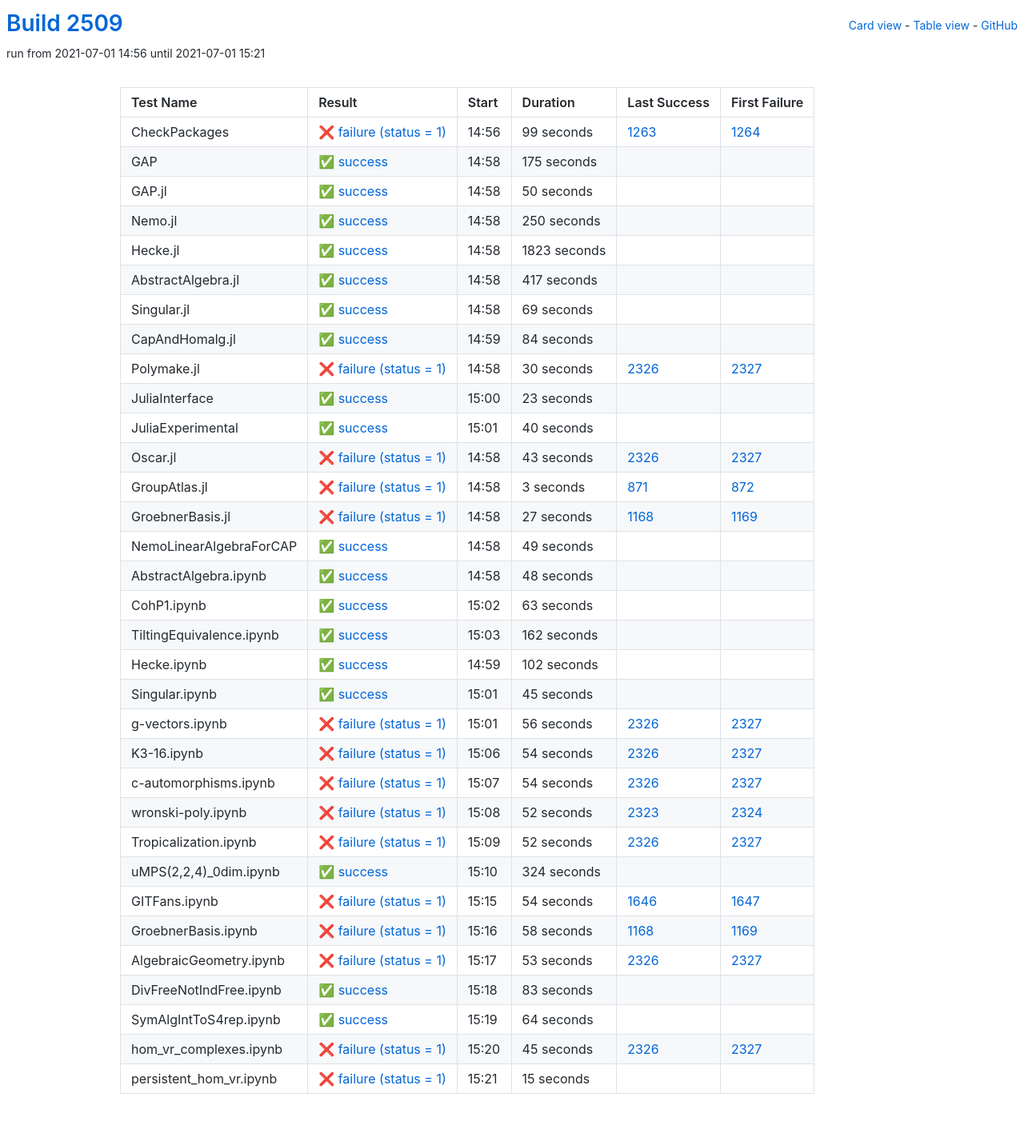
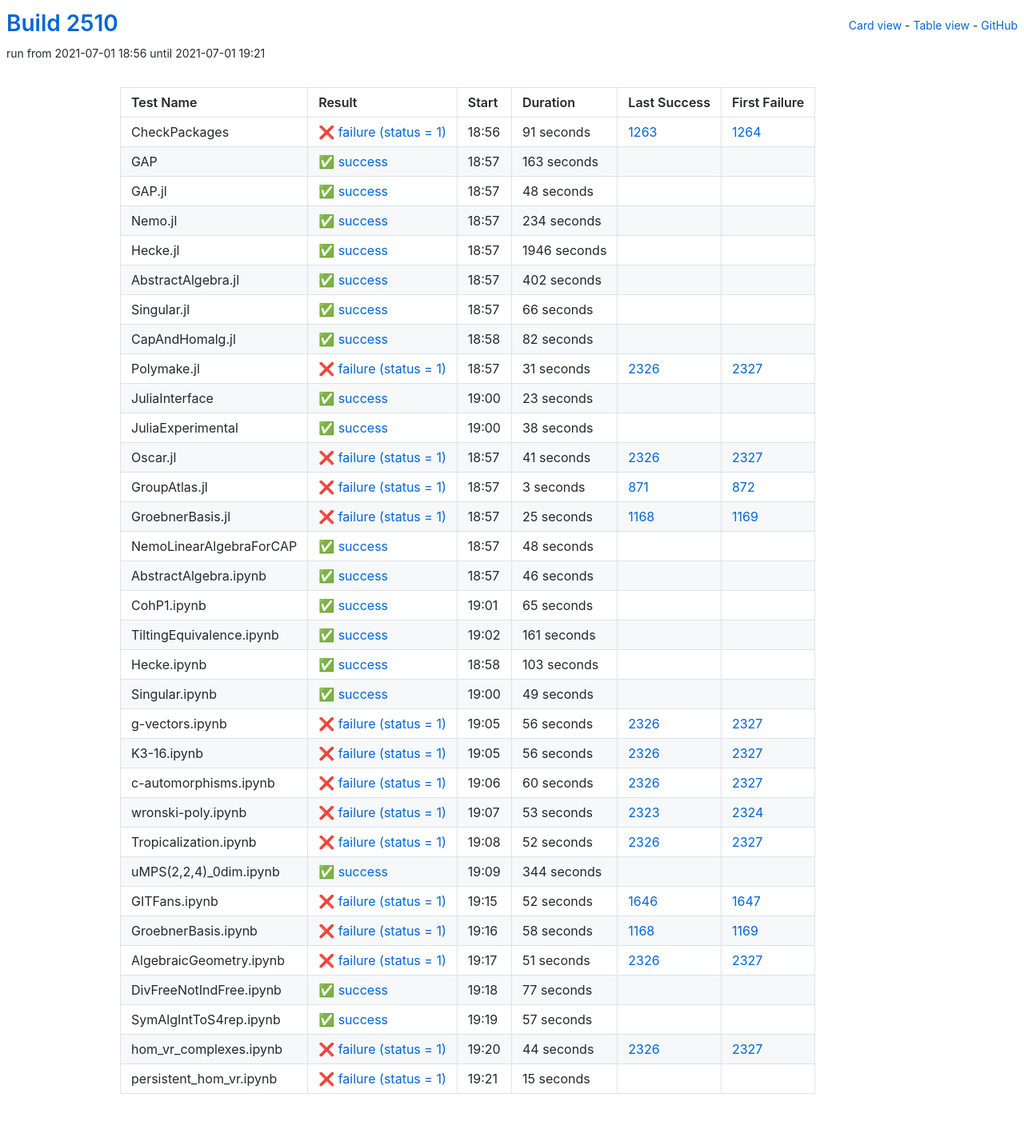
Before and after one commit to oscar-system/oscar-ci-status-stable, a Jekyll site: the page built from table.html, in a window 1280 px wide. Shown: the whole page at 80% size. Built offline with Jekyll 4.4.1, drawn with Linux system fonts in a browser that asks for light colours.

Commit message:
Build #2510

```diff
--- a/_data/ci.yml
+++ b/_data/ci.yml
@@ -1,6 +1,6 @@
 ---
-build: 2509
-build_url: https://oscarci.mathematik.uni-kl.de/job/oscar-stable/2509/
+build: 2510
+build_url: https://oscarci.mathematik.uni-kl.de/job/oscar-stable/2510/
 job: oscar-stable
 organization: oscar-system
 repo: oscar-ci-status-stable
@@ -8,116 +8,116 @@ repourl: https://github.com/oscar-system/oscar-ci-status-stable
 tests:
 - name: CheckPackages
   id: checkpackages
-  log: https://oscarci.mathematik.uni-kl.de/job/oscar-stable/2509/artifact/logs/build-2509/CheckPackages.log
-  start: 2021-07-01 14:56
+  log: https://oscarci.mathematik.uni-kl.de/job/oscar-stable/2510/artifact/logs/build-2510/CheckPackages.log
+  start: 2021-07-01 18:56
   success: false
   exitcode: 1
   status: failure
-  duration: 99
+  duration: 91
   last_success: 1263
   last_success_url: https://oscarci.mathematik.uni-kl.de/job/oscar-stable/1263/
   first_failure: 1264
   first_failure_url: https://oscarci.mathematik.uni-kl.de/job/oscar-stable/1264/
 - name: GAP
   id: gap
-  log: https://oscarci.mathematik.uni-kl.de/job/oscar-stable/2509/artifact/logs/build-2509/GAP.log
-  start: 2021-07-01 14:58
+  log: https://oscarci.mathematik.uni-kl.de/job/oscar-stable/2510/artifact/logs/build-2510/GAP.log
+  start: 2021-07-01 18:57
   success: true
   exitcode: 0
   status: success
-  duration: 175
+  duration: 163
   last_success: false
   last_success_url:
   first_failure: false
   first_failure_url:
 - name: GAP.jl
   id: gap-jl
-  log: https://oscarci.mathematik.uni-kl.de/job/oscar-stable/2509/artifact/logs/build-2509/GAP.jl.log
-  start: 2021-07-01 14:58
+  log: https://oscarci.mathematik.uni-kl.de/job/oscar-stable/2510/artifact/logs/build-2510/GAP.jl.log
+  start: 2021-07-01 18:57
   success: true
   exitcode: 0
   status: success
-  duration: 50
+  duration: 48
   last_success: false
   last_success_url:
   first_failure: false
   first_failure_url:
 - name: Nemo.jl
   id: nemo-jl
-  log: https://oscarci.mathematik.uni-kl.de/job/oscar-stable/2509/artifact/logs/build-2509/Nemo.jl.log
-  start: 2021-07-01 14:58
+  log: https://oscarci.mathematik.uni-kl.de/job/oscar-stable/2510/artifact/logs/build-2510/Nemo.jl.log
+  start: 2021-07-01 18:57
   success: true
   exitcode: 0
   status: success
-  duration: 250
+  duration: 234
   last_success: false
   last_success_url:
   first_failure: false
   first_failure_url:
 - name: Hecke.jl
   id: hecke-jl
-  log: https://oscarci.mathematik.uni-kl.de/job/oscar-stable/2509/artifact/logs/build-2509/Hecke.jl.log
-  start: 2021-07-01 14:58
+  log: https://oscarci.mathematik.uni-kl.de/job/oscar-stable/2510/artifact/logs/build-2510/Hecke.jl.log
+  start: 2021-07-01 18:57
   success: true
   exitcode: 0
   status: success
-  duration: 1823
+  duration: 1946
   last_success: false
   last_success_url:
   first_failure: false
   first_failure_url:
 - name: AbstractAlgebra.jl
   id: abstractalgebra-jl
-  log: https://oscarci.mathematik.uni-kl.de/job/oscar-stable/2509/artifact/logs/build-2509/AbstractAlgebra.jl.log
-  start: 2021-07-01 14:58
+  log: https://oscarci.mathematik.uni-kl.de/job/oscar-stable/2510/artifact/logs/build-2510/AbstractAlgebra.jl.log
+  start: 2021-07-01 18:57
   success: true
   exitcode: 0
   status: success
-  duration: 417
+  duration: 402
   last_success: false
   last_success_url:
   first_failure: false
   first_failure_url:
 - name: Singular.jl
   id: singular-jl
-  log: https://oscarci.mathematik.uni-kl.de/job/oscar-stable/2509/artifact/logs/build-2509/Singular.jl.log
-  start: 2021-07-01 14:58
+  log: https://oscarci.mathematik.uni-kl.de/job/oscar-stable/2510/artifact/logs/build-2510/Singular.jl.log
+  start: 2021-07-01 18:57
   success: true
   exitcode: 0
   status: success
-  duration: 69
+  duration: 66
   last_success: false
   last_success_url:
   first_failure: false
   first_failure_url:
 - name: CapAndHomalg.jl
   id: capandhomalg-jl
-  log: https://oscarci.mathematik.uni-kl.de/job/oscar-stable/2509/artifact/logs/build-2509/CapAndHomalg.jl.log
-  start: 2021-07-01 14:59
+  log: https://oscarci.mathematik.uni-kl.de/job/oscar-stable/2510/artifact/logs/build-2510/CapAndHomalg.jl.log
+  start: 2021-07-01 18:58
   success: true
   exitcode: 0
   status: success
-  duration: 84
+  duration: 82
   last_success: false
   last_success_url:
   first_failure: false
   first_failure_url:
 - name: Polymake.jl
   id: polymake-jl
-  log: https://oscarci.mathematik.uni-kl.de/job/oscar-stable/2509/artifact/logs/build-2509/Polymake.jl.log
-  start: 2021-07-01 14:58
+  log: https://oscarci.mathematik.uni-kl.de/job/oscar-stable/2510/artifact/logs/build-2510/Polymake.jl.log
+  start: 2021-07-01 18:57
   success: false
   exitcode: 1
   status: failure
-  duration: 30
+  duration: 31
   last_success: 2326
   last_success_url: https://oscarci.mathematik.uni-kl.de/job/oscar-stable/2326/
   first_failure: 2327
   first_failure_url: https://oscarci.mathematik.uni-kl.de/job/oscar-stable/2327/
 - name: JuliaInterface
   id: juliainterface
-  log: https://oscarci.mathematik.uni-kl.de/job/oscar-stable/2509/artifact/logs/build-2509/JuliaInterface.log
-  start: 2021-07-01 15:00
+  log: https://oscarci.mathematik.uni-kl.de/job/oscar-stable/2510/artifact/logs/build-2510/JuliaInterface.log
+  start: 2021-07-01 19:00
   success: true
   exitcode: 0
   status: success
@@ -128,32 +128,32 @@ tests:
   first_failure_url:
 - name: JuliaExperimental
   id: juliaexperimental
-  log: https://oscarci.mathematik.uni-kl.de/job/oscar-stable/2509/artifact/logs/build-2509/JuliaExperimental.log
-  start: 2021-07-01 15:01
+  log: https://oscarci.mathematik.uni-kl.de/job/oscar-stable/2510/artifact/logs/build-2510/JuliaExperimental.log
+  start: 2021-07-01 19:00
   success: true
   exitcode: 0
   status: success
-  duration: 40
+  duration: 38
   last_success: false
   last_success_url:
   first_failure: false
   first_failure_url:
 - name: Oscar.jl
   id: oscar-jl
-  log: https://oscarci.mathematik.uni-kl.de/job/oscar-stable/2509/artifact/logs/build-2509/Oscar.jl.log
-  start: 2021-07-01 14:58
+  log: https://oscarci.mathematik.uni-kl.de/job/oscar-stable/2510/artifact/logs/build-2510/Oscar.jl.log
+  start: 2021-07-01 18:57
   success: false
   exitcode: 1
   status: failure
-  duration: 43
+  duration: 41
   last_success: 2326
   last_success_url: https://oscarci.mathematik.uni-kl.de/job/oscar-stable/2326/
   first_failure: 2327
   first_failure_url: https://oscarci.mathematik.uni-kl.de/job/oscar-stable/2327/
 - name: GroupAtlas.jl
   id: groupatlas-jl
-  log: https://oscarci.mathematik.uni-kl.de/job/oscar-stable/2509/artifact/logs/build-2509/GroupAtlas.jl.log
-  start: 2021-07-01 14:58
+  log: https://oscarci.mathematik.uni-kl.de/job/oscar-stable/2510/artifact/logs/build-2510/GroupAtlas.jl.log
+  start: 2021-07-01 18:57
   success: false
   exitcode: 1
   status: failure
@@ -164,20 +164,80 @@ tests:
   first_failure_url: https://oscarci.mathematik.uni-kl.de/job/oscar-stable/872/
 - name: GroebnerBasis.jl
   id: groebnerbasis-jl
-  log: https://oscarci.mathematik.uni-kl.de/job/oscar-stable/2509/artifact/logs/build-2509/GroebnerBasis.jl.log
-  start: 2021-07-01 14:58
+  log: https://oscarci.mathematik.uni-kl.de/job/oscar-stable/2510/artifact/logs/build-2510/GroebnerBasis.jl.log
+  start: 2021-07-01 18:57
   success: false
   exitcode: 1
   status: failure
-  duration: 27
+  duration: 25
   last_success: 1168
   last_success_url: https://oscarci.mathematik.uni-kl.de/job/oscar-stable/1168/
   first_failure: 1169
   first_failure_url: https://oscarci.mathematik.uni-kl.de/job/oscar-stable/1169/
 - name: NemoLinearAlgebraForCAP
   id: nemolinearalgebraforcap
-  log: https://oscarci.mathematik.uni-kl.de/job/oscar-stable/2509/artifact/logs/build-2509/NemoLinearAlgebraForCAP.log
-  start: 2021-07-01 14:58
+  log: https://oscarci.mathematik.uni-kl.de/job/oscar-stable/2510/artifact/logs/build-2510/NemoLinearAlgebraForCAP.log
+  start: 2021-07-01 18:57
+  success: true
+  exitcode: 0
+  status: success
+  duration: 48
+  last_success: false
+  last_success_url:
+  first_failure: false
+  first_failure_url:
+- name: AbstractAlgebra.ipynb
+  id: abstractalgebra-ipynb
+  log: https://oscarci.mathematik.uni-kl.de/job/oscar-stable/2510/artifact/logs/build-2510/AbstractAlgebra.ipynb.log
+  start: 2021-07-01 18:57
+  success: true
+  exitcode: 0
+  status: success
+  duration: 46
+  last_success: false
+  last_success_url:
+  first_failure: false
+  first_failure_url:
+- name: CohP1.ipynb
+  id: cohp1-ipynb
+  log: https://oscarci.mathematik.uni-kl.de/job/oscar-stable/2510/artifact/logs/build-2510/CohP1.ipynb.log
+  start: 2021-07-01 19:01
+  success: true
+  exitcode: 0
+  status: success
+  duration: 65
+  last_success: false
+  last_success_url:
+  first_failure: false
+  first_failure_url:
+- name: TiltingEquivalence.ipynb
+  id: tiltingequivalence-ipynb
+  log: https://oscarci.mathematik.uni-kl.de/job/oscar-stable/2510/artifact/logs/build-2510/TiltingEquivalence.ipynb.log
+  start: 2021-07-01 19:02
+  success: true
+  exitcode: 0
+  status: success
+  duration: 161
+  last_success: false
+  last_success_url:
+  first_failure: false
+  first_failure_url:
+- name: Hecke.ipynb
+  id: hecke-ipynb
+  log: https://oscarci.mathematik.uni-kl.de/job/oscar-stable/2510/artifact/logs/build-2510/Hecke.ipynb.log
+  start: 2021-07-01 18:58
+  success: true
+  exitcode: 0
+  status: success
+  duration: 103
+  last_success: false
+  last_success_url:
+  first_failure: false
+  first_failure_url:
+- name: Singular.ipynb
+  id: singular-ipynb
+  log: https://oscarci.mathematik.uni-kl.de/job/oscar-stable/2510/artifact/logs/build-2510/Singular.ipynb.log
+  start: 2021-07-01 19:00
   success: true
   exitcode: 0
   status: success
@@ -186,70 +246,10 @@ tests:
   last_success_url:
   first_failure: false
   first_failure_url:
-- name: AbstractAlgebra.ipynb
-  id: abstractalgebra-ipynb
-  log: https://oscarci.mathematik.uni-kl.de/job/oscar-stable/2509/artifact/logs/build-2509/AbstractAlgebra.ipynb.log
-  start: 2021-07-01 14:58
-  success: true
-  exitcode: 0
-  status: success
-  duration: 48
-  last_success: false
-  last_success_url:
-  first_failure: false
-  first_failure_url:
-- name: CohP1.ipynb
-  id: cohp1-ipynb
-  log: https://oscarci.mathematik.uni-kl.de/job/oscar-stable/2509/artifact/logs/build-2509/CohP1.ipynb.log
-  start: 2021-07-01 15:02
-  success: true
-  exitcode: 0
-  status: success
-  duration: 63
-  last_success: false
-  last_success_url:
-  first_failure: false
-  first_failure_url:
-- name: TiltingEquivalence.ipynb
-  id: tiltingequivalence-ipynb
-  log: https://oscarci.mathematik.uni-kl.de/job/oscar-stable/2509/artifact/logs/build-2509/TiltingEquivalence.ipynb.log
-  start: 2021-07-01 15:03
-  success: true
-  exitcode: 0
-  status: success
-  duration: 162
-  last_success: false
-  last_success_url:
-  first_failure: false
-  first_failure_url:
-- name: Hecke.ipynb
-  id: hecke-ipynb
-  log: https://oscarci.mathematik.uni-kl.de/job/oscar-stable/2509/artifact/logs/build-2509/Hecke.ipynb.log
-  start: 2021-07-01 14:59
-  success: true
-  exitcode: 0
-  status: success
-  duration: 102
-  last_success: false
-  last_success_url:
-  first_failure: false
-  first_failure_url:
-- name: Singular.ipynb
-  id: singular-ipynb
-  log: https://oscarci.mathematik.uni-kl.de/job/oscar-stable/2509/artifact/logs/build-2509/Singular.ipynb.log
-  start: 2021-07-01 15:01
-  success: true
-  exitcode: 0
-  status: success
-  duration: 45
-  last_success: false
-  last_success_url:
-  first_failure: false
-  first_failure_url:
 - name: g-vectors.ipynb
   id: g-vectors-ipynb
-  log: https://oscarci.mathematik.uni-kl.de/job/oscar-stable/2509/artifact/logs/build-2509/g-vectors.ipynb.log
-  start: 2021-07-01 15:01
+  log: https://oscarci.mathematik.uni-kl.de/job/oscar-stable/2510/artifact/logs/build-2510/g-vectors.ipynb.log
+  start: 2021-07-01 19:05
   success: false
   exitcode: 1
   status: failure
@@ -260,44 +260,44 @@ tests:
   first_failure_url: https://oscarci.mathematik.uni-kl.de/job/oscar-stable/2327/
 - name: K3-16.ipynb
   id: k3-16-ipynb
-  log: https://oscarci.mathematik.uni-kl.de/job/oscar-stable/2509/artifact/logs/build-2509/K3-16.ipynb.log
-  start: 2021-07-01 15:06
+  log: https://oscarci.mathematik.uni-kl.de/job/oscar-stable/2510/artifact/logs/build-2510/K3-16.ipynb.log
+  start: 2021-07-01 19:05
   success: false
   exitcode: 1
   status: failure
-  duration: 54
+  duration: 56
   last_success: 2326
   last_success_url: https://oscarci.mathematik.uni-kl.de/job/oscar-stable/2326/
   first_failure: 2327
   first_failure_url: https://oscarci.mathematik.uni-kl.de/job/oscar-stable/2327/
 - name: c-automorphisms.ipynb
   id: c-automorphisms-ipynb
-  log: https://oscarci.mathematik.uni-kl.de/job/oscar-stable/2509/artifact/logs/build-2509/c-automorphisms.ipynb.log
-  start: 2021-07-01 15:07
+  log: https://oscarci.mathematik.uni-kl.de/job/oscar-stable/2510/artifact/logs/build-2510/c-automorphisms.ipynb.log
+  start: 2021-07-01 19:06
   success: false
   exitcode: 1
   status: failure
-  duration: 54
+  duration: 60
   last_success: 2326
   last_success_url: https://oscarci.mathematik.uni-kl.de/job/oscar-stable/2326/
   first_failure: 2327
   first_failure_url: https://oscarci.mathematik.uni-kl.de/job/oscar-stable/2327/
 - name: wronski-poly.ipynb
   id: wronski-poly-ipynb
-  log: https://oscarci.mathematik.uni-kl.de/job/oscar-stable/2509/artifact/logs/build-2509/wronski-poly.ipynb.log
-  start: 2021-07-01 15:08
+  log: https://oscarci.mathematik.uni-kl.de/job/oscar-stable/2510/artifact/logs/build-2510/wronski-poly.ipynb.log
+  start: 2021-07-01 19:07
   success: false
   exitcode: 1
   status: failure
-  duration: 52
+  duration: 53
   last_success: 2323
   last_success_url: https://oscarci.mathematik.uni-kl.de/job/oscar-stable/2323/
   first_failure: 2324
   first_failure_url: https://oscarci.mathematik.uni-kl.de/job/oscar-stable/2324/
 - name: Tropicalization.ipynb
   id: tropicalization-ipynb
-  log: https://oscarci.mathematik.uni-kl.de/job/oscar-stable/2509/artifact/logs/build-2509/Tropicalization.ipynb.log
-  start: 2021-07-01 15:09
+  log: https://oscarci.mathematik.uni-kl.de/job/oscar-stable/2510/artifact/logs/build-2510/Tropicalization.ipynb.log
+  start: 2021-07-01 19:08
   success: false
   exitcode: 1
   status: failure
@@ -308,32 +308,32 @@ tests:
   first_failure_url: https://oscarci.mathematik.uni-kl.de/job/oscar-stable/2327/
 - name: uMPS(2,2,4)_0dim.ipynb
   id: umps-2-2-4-0dim-ipynb
-  log: https://oscarci.mathematik.uni-kl.de/job/oscar-stable/2509/artifact/logs/build-2509/uMPS-2-2-4-_0dim.ipynb.log
-  start: 2021-07-01 15:10
+  log: https://oscarci.mathematik.uni-kl.de/job/oscar-stable/2510/artifact/logs/build-2510/uMPS-2-2-4-_0dim.ipynb.log
+  start: 2021-07-01 19:09
   success: true
   exitcode: 0
   status: success
-  duration: 324
+  duration: 344
   last_success: false
   last_success_url:
   first_failure: false
   first_failure_url:
 - name: GITFans.ipynb
   id: gitfans-ipynb
-  log: https://oscarci.mathematik.uni-kl.de/job/oscar-stable/2509/artifact/logs/build-2509/GITFans.ipynb.log
-  start: 2021-07-01 15:15
+  log: https://oscarci.mathematik.uni-kl.de/job/oscar-stable/2510/artifact/logs/build-2510/GITFans.ipynb.log
+  start: 2021-07-01 19:15
   success: false
   exitcode: 1
   status: failure
-  duration: 54
+  duration: 52
   last_success: 1646
   last_success_url: https://oscarci.mathematik.uni-kl.de/job/oscar-stable/1646/
   first_failure: 1647
   first_failure_url: https://oscarci.mathematik.uni-kl.de/job/oscar-stable/1647/
 - name: GroebnerBasis.ipynb
   id: groebnerbasis-ipynb
-  log: https://oscarci.mathematik.uni-kl.de/job/oscar-stable/2509/artifact/logs/build-2509/GroebnerBasis.ipynb.log
-  start: 2021-07-01 15:16
+  log: https://oscarci.mathematik.uni-kl.de/job/oscar-stable/2510/artifact/logs/build-2510/GroebnerBasis.ipynb.log
+  start: 2021-07-01 19:16
   success: false
   exitcode: 1
   status: failure
@@ -344,56 +344,56 @@ tests:
   first_failure_url: https://oscarci.mathematik.uni-kl.de/job/oscar-stable/1169/
 - name: AlgebraicGeometry.ipynb
   id: algebraicgeometry-ipynb
-  log: https://oscarci.mathematik.uni-kl.de/job/oscar-stable/2509/artifact/logs/build-2509/AlgebraicGeometry.ipynb.log
-  start: 2021-07-01 15:17
+  log: https://oscarci.mathematik.uni-kl.de/job/oscar-stable/2510/artifact/logs/build-2510/AlgebraicGeometry.ipynb.log
+  start: 2021-07-01 19:17
   success: false
   exitcode: 1
   status: failure
-  duration: 53
+  duration: 51
   last_success: 2326
   last_success_url: https://oscarci.mathematik.uni-kl.de/job/oscar-stable/2326/
   first_failure: 2327
   first_failure_url: https://oscarci.mathematik.uni-kl.de/job/oscar-stable/2327/
 - name: DivFreeNotIndFree.ipynb
   id: divfreenotindfree-ipynb
-  log: https://oscarci.mathematik.uni-kl.de/job/oscar-stable/2509/artifact/logs/build-2509/DivFreeNotIndFree.ipynb.log
-  start: 2021-07-01 15:18
+  log: https://oscarci.mathematik.uni-kl.de/job/oscar-stable/2510/artifact/logs/build-2510/DivFreeNotIndFree.ipynb.log
+  start: 2021-07-01 19:18
   success: true
   exitcode: 0
   status: success
-  duration: 83
+  duration: 77
   last_success: false
   last_success_url:
   first_failure: false
   first_failure_url:
 - name: SymAlgIntToS4rep.ipynb
   id: symalginttos4rep-ipynb
-  log: https://oscarci.mathematik.uni-kl.de/job/oscar-stable/2509/artifact/logs/build-2509/SymAlgIntToS4rep.ipynb.log
-  start: 2021-07-01 15:19
+  log: https://oscarci.mathematik.uni-kl.de/job/oscar-stable/2510/artifact/logs/build-2510/SymAlgIntToS4rep.ipynb.log
+  start: 2021-07-01 19:19
   success: true
   exitcode: 0
   status: success
-  duration: 64
+  duration: 57
   last_success: false
   last_success_url:
   first_failure: false
   first_failure_url:
 - name: hom_vr_complexes.ipynb
   id: hom-vr-complexes-ipynb
-  log: https://oscarci.mathematik.uni-kl.de/job/oscar-stable/2509/artifact/logs/build-2509/hom_vr_complexes.ipynb.log
-  start: 2021-07-01 15:20
+  log: https://oscarci.mathematik.uni-kl.de/job/oscar-stable/2510/artifact/logs/build-2510/hom_vr_complexes.ipynb.log
+  start: 2021-07-01 19:20
   success: false
   exitcode: 1
   status: failure
-  duration: 45
+  duration: 44
   last_success: 2326
   last_success_url: https://oscarci.mathematik.uni-kl.de/job/oscar-stable/2326/
   first_failure: 2327
   first_failure_url: https://oscarci.mathematik.uni-kl.de/job/oscar-stable/2327/
 - name: persistent_hom_vr.ipynb
   id: persistent-hom-vr-ipynb
-  log: https://oscarci.mathematik.uni-kl.de/job/oscar-stable/2509/artifact/logs/build-2509/persistent_hom_vr.ipynb.log
-  start: 2021-07-01 15:21
+  log: https://oscarci.mathematik.uni-kl.de/job/oscar-stable/2510/artifact/logs/build-2510/persistent_hom_vr.ipynb.log
+  start: 2021-07-01 19:21
   success: false
   exitcode: 1
   status: failure
```
Also changed, not shown: README.md.
